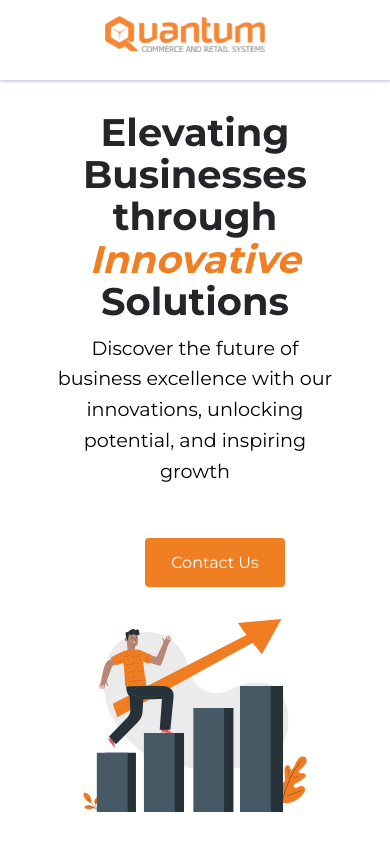
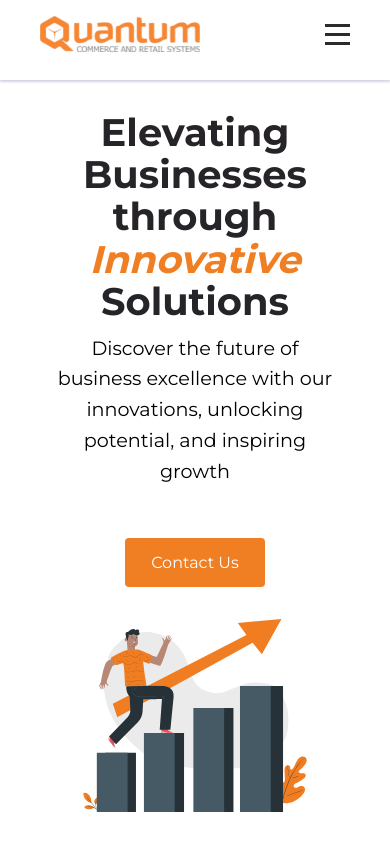
Before and after one commit to iBoss-Africa/quantum-website, a React (Create React App) app: page / in a window 390 px wide. Shown: the top 844 px of the page. Built offline with nearby package versions, Linux system fonts and the light colour scheme.

Commit message:
add hamburger menu

```diff
--- a/src/components/Contact/contact.css
+++ b/src/components/Contact/contact.css
@@ -173,6 +173,5 @@
 
     .btn {
         margin-top: 20px;
-        margin-left: 40px;
-      }
+    }
 }
--- a/src/components/navbar/Navbar.jsx
+++ b/src/components/navbar/Navbar.jsx
@@ -1,14 +1,19 @@
-import './navbar.css'
-import Logo from '../../assets/navbar/logo.svg';
+import React, { useState, useEffect, useRef } from "react";
+import "./navbar.css";
+import Logo from "../../assets/navbar/logo.svg";
 import { NavLink } from "react-router-dom";
 import { HashLink } from "react-router-hash-link";
-import { useEffect } from "react";
 import { useLocation } from "react-router-dom";
 
 const Navbar = () => {
+  const [isMenuOpen, setIsMenuOpen] = useState(false);
+  const [isLargeScreen, setIsLargeScreen] = useState(window.innerWidth > 800);
 
   // Get the current pathname and hash from the location object
   const { pathname, hash } = useLocation();
+
+  // Reference for the dropdown menu
+  const dropdownRef = useRef();
 
   // Scroll to top whenever the pathname changes
   useEffect(() => {
@@ -20,18 +25,62 @@ const Navbar = () => {
     return hash === hashValue;
   };
 
+  // Toggle the mobile menu
+  const toggleMenu = () => {
+    setIsMenuOpen(!isMenuOpen);
+  };
+
+  // Close the menu when clicking outside
+  const handleClickOutside = (event) => {
+    if (dropdownRef.current && !dropdownRef.current.contains(event.target)) {
+      setIsMenuOpen(false);
+    }
+  };
+
+  useEffect(() => {
+    // Attach the event listener when the component mounts
+    document.addEventListener("mousedown", handleClickOutside);
+
+    // Clean up the event listener when the component unmounts
+    return () => {
+      document.removeEventListener("mousedown", handleClickOutside);
+    };
+  }, []);
+
+  // Check window size on resize and update isLargeScreen state
+  const handleResize = () => {
+    setIsLargeScreen(window.innerWidth > 800);
+  };
+
+  useEffect(() => {
+    // Attach the event listener for window resize
+    window.addEventListener("resize", handleResize);
+
+    // Clean up the event listener when the component unmounts
+    return () => {
+      window.removeEventListener("resize", handleResize);
+    };
+  }, []);
 
   return (
     <nav>
-
-      {/* Container for the navigation elements */}
-      <div className=" nav_container">
-
+      <div className="nav_container">
         <HashLink smooth to="/#top" className="nav_logo">
           <img src={Logo} alt="" />
         </HashLink>
+
+        {/* Hamburger Menu Icon */}
+        <div
+          className={`hamburger_menu ${isMenuOpen ? "open" : ""}`}
+          onClick={toggleMenu}
+        >
+          <div className="bar"></div>
+          <div className="bar"></div>
+          <div className="bar"></div>
+        </div>
+
         {/* Navigation menu section */}
-        <ul className="nav_menu">
+        <ul className={`nav_menu ${isMenuOpen ? "open" : ""}`} ref={dropdownRef}>
           <li className="nav_menu_item">
             <HashLink
               smooth
@@ -58,19 +107,24 @@ const Navbar = () => {
           <li className="nav_menu_item">
             <HashLink
               smooth
-              to="/"
+              to="/#services"
               className={isActive("#services") ? "active" : ""}
             >
               Blog
             </HashLink>
           </li>
+          {/* Contact button visible on larger screens or when the menu is open */}
+          {(isLargeScreen || isMenuOpen) && (
+            <li className="nav_menu_item">
+              <a href="#our_contact" id="nav_btn" className="btn primary">
+                Contact Us
+              </a>
+            </li>
+          )}
         </ul>
-        {/* Nav icon button */}
-        <a href="#our_contact" id='nav_btn' className='btn primary'>Contact Us</a>
       </div>
+    </nav>
+  );
+};
 
-    </nav>
-  )
-}
-
-export default Navbar
+export default Navbar;
--- a/src/components/navbar/navbar.css
+++ b/src/components/navbar/navbar.css
@@ -1,55 +1,52 @@
 /* Styling for the navigation bar */
-nav{
-    width: 100vw;
+nav {
+    width: 100%;
     height: 5rem;
-    place-items: center;
     position: fixed;
     top: 0;
     left: 0;
     z-index: 9;
     transition: var(--transition);
     padding-top: 16px;
-    padding-left: 80px;
-    padding-right: 90px;
-
-    /* Glassmorphism */
+    padding-left: 40px;
+    padding-right: 40px;
     background: rgba(255, 255, 255, 0.6);
     box-shadow: 0 2px 2px 0 rgba(136, 140, 181, 0.37);
     backdrop-filter: blur(10px);
     -webkit-backdrop-filter: blur(10px);
 }
 
-HashLink{
+HashLink {
     margin-right: 30%;
 }
 
 /* Styling for the container within the navigation bar */
-.nav_container{
+.nav_container {
     display: flex;
     justify-content: space-between;
     align-items: center;
 }
 
-.nav_container a:hover{
+.nav_container a:hover {
     color: var(--color-primary);
     font-weight: 400;
 }
 
-.space_container{
+.space_container {
     padding-left: 800px;
 }
 
 /* Styling for the logo within the navigation bar */
-.nav_logo{
+.nav_logo {
     width: 10rem;
 }
 
 /* Styling for the navigation menu within the navigation bar */
-.nav_menu{
+.nav_menu {
     display: flex;
     gap: 3.5rem;
-    justify-content: flex-start;
-    padding-right: 10px;
+    justify-content: center;
+    align-items: center;
 }
 
 .nav_menu a {
@@ -61,7 +58,7 @@ HashLink{
 }
 
 /* Styling for the theme icon button within the navigation bar */
-#nav_btn{
+#nav_btn {
     position: relative;
     background: var(--color-primary);
     font-size: 1rem;
@@ -74,28 +71,57 @@ HashLink{
     padding: 0.5rem 1rem;
 }
 
-#nav_btn:hover{
+#nav_btn:hover {
     background: var(--color-white);
 }
 
-/*HIDE NAV MENU ON TABLET AND PHONES*/
+/* Styling for the hamburger menu */
+.hamburger_menu {
+    display: none;
+    flex-direction: column;
+    cursor: pointer;
+}
 
-@media screen and (max-width: 1024px) {
-    .nav_menu_item{
+.hamburger_menu.open .bar {
+    background-color: var(--color-primary);
+    /* Change color when menu is open */
+}
+
+.bar {
+    width: 25px;
+    height: 3px;
+    background-color: #2b2b2b;
+    margin: 3px 0;
+    transition: 0.4s;
+}
+
+/* Styling for the responsive navigation menu */
+.nav_menu.open {
+    flex-direction: column;
+    align-items: center;
+    position: absolute;
+    top: 5rem;
+    left: 0;
+    right: 0;
+    background: rgba(255, 255, 255, 0.9);
+    box-shadow: 0 2px 2px 0 rgba(136, 140, 181, 0.37);
+    z-index: 10;
+}
+
+.nav_menu.open li {
+    margin: .2rem 0;
+}
+
+@media screen and (max-width: 800px) {
+    .hamburger_menu {
+        display: flex;
+    }
+
+    .nav_menu {
         display: none;
     }
 
-    #nav_btn{
-        display: none;
+    .nav_menu.open {
+        display: flex;
     }
 }
-
-@media screen and (max-width: 800px) {
-    .nav_menu_item{
-        display: none;
-    }
-
-    #nav_btn{
-        display: none;
-    }
-}
--- a/src/index.css
+++ b/src/index.css
@@ -104,7 +104,6 @@ h3 {
 
 h4 {
     font-size: 1.1rem;
-
 }
 
 h5 {
@@ -128,7 +127,6 @@ img {
     width: fit-content;
     display: flex;
     align-items: center;
-    gap: 1rem;
     background: var(--color-light);
     color: var(--color-black);
     padding: 0.6rem 2.5rem;
```
Lines whose indentation alone changed are shown as unchanged.
